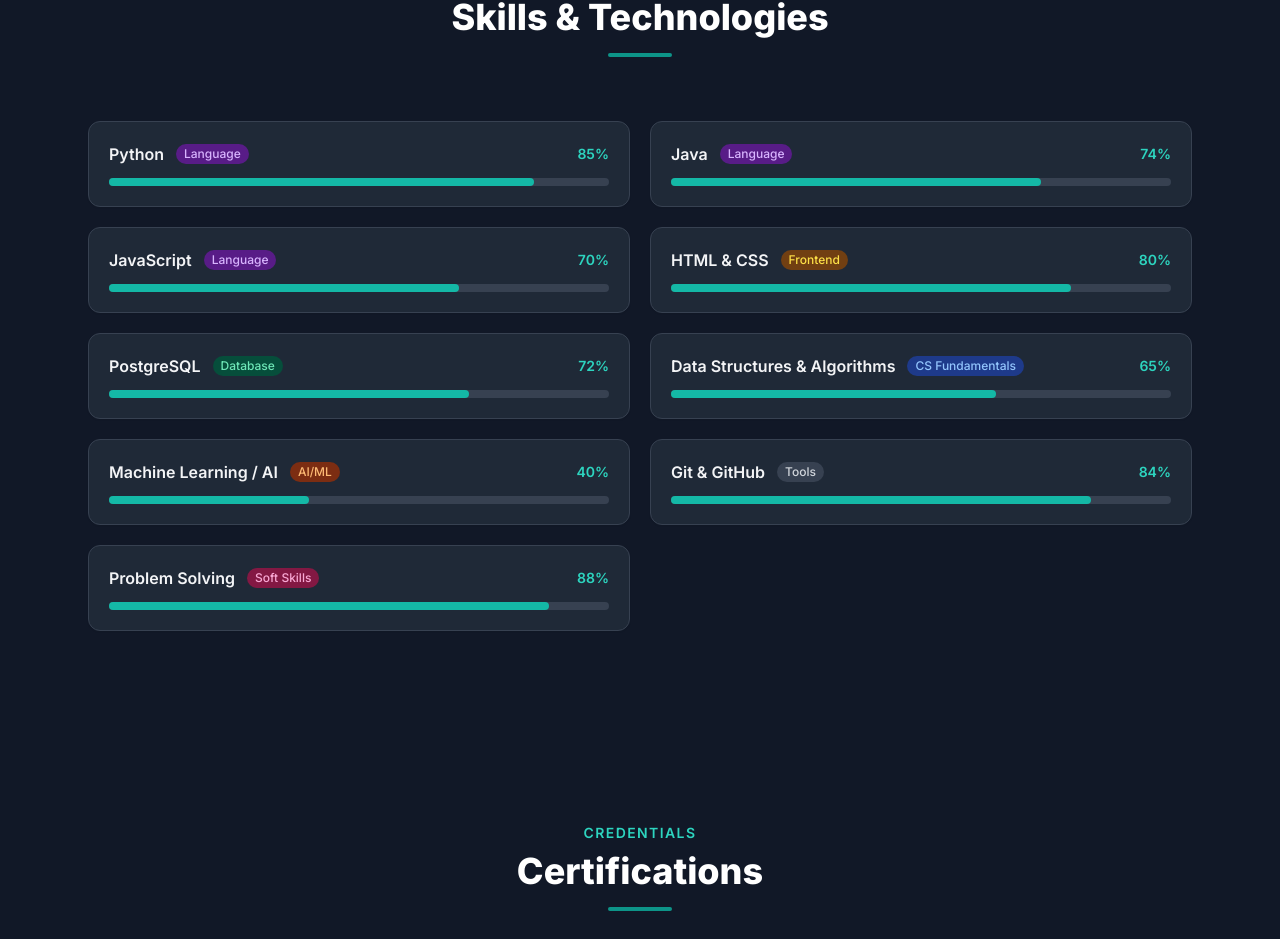
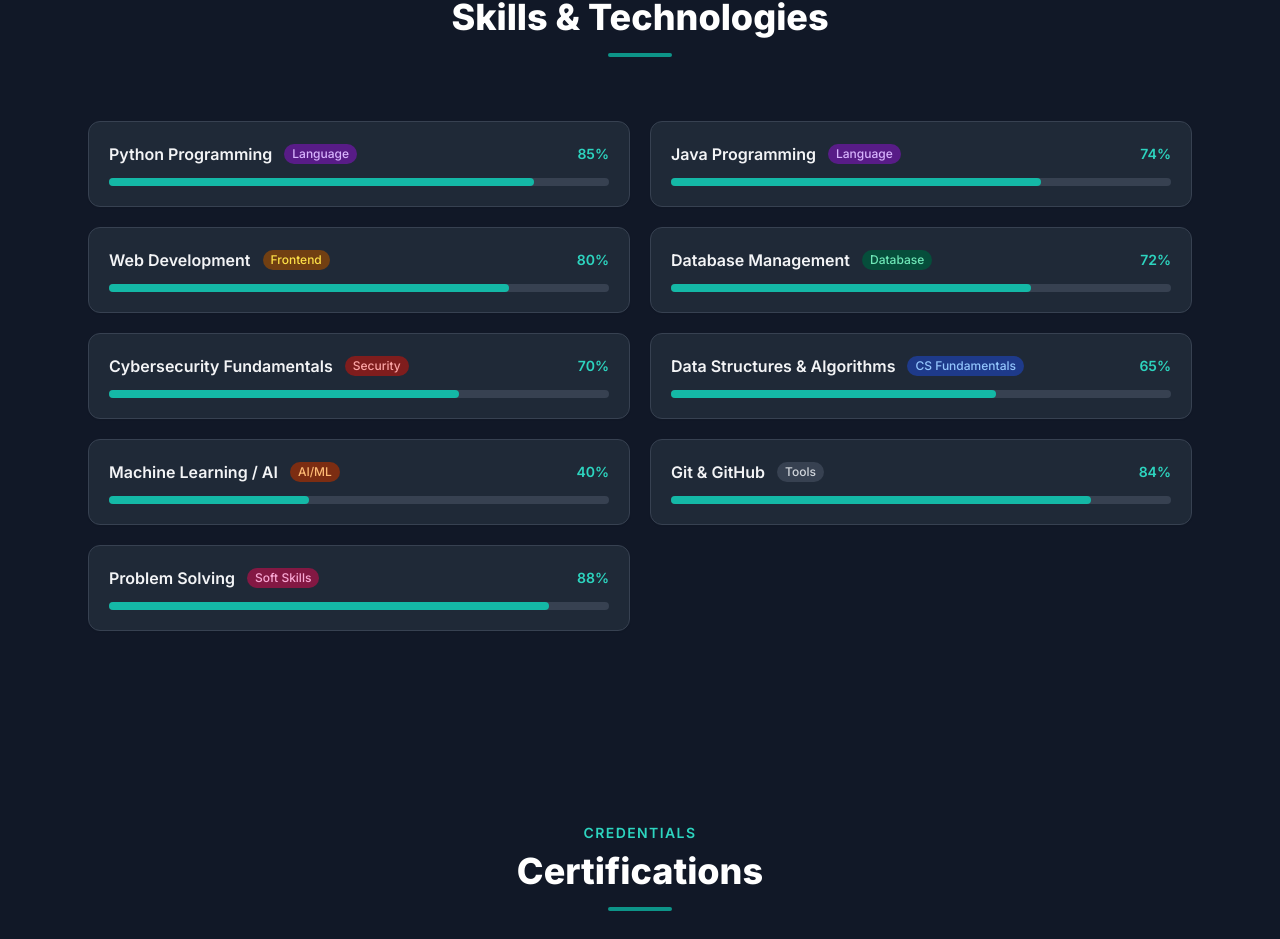
Before and after one commit to Tech2024ish/portfolio, a React (Vite) app in the folder frontend/: page / in a window 1280 px wide. Shown: the part 3486-4425 px from the top of the page. Built offline with nearby package versions, Linux system fonts and the light colour scheme; no server answers.

Commit message:
Replace skills with coursework-aligned names

```diff
--- a/frontend/src/components/Skills.jsx
+++ b/frontend/src/components/Skills.jsx
@@ -3,11 +3,11 @@ import { getSkills } from '../api'
 import { useLanguage } from '../context/LanguageContext'
 
 const fallbackSkills = [
-  { id: 1, name: 'Python', category: 'Language', level: 85 },
-  { id: 2, name: 'Java', category: 'Language', level: 74 },
-  { id: 3, name: 'JavaScript', category: 'Language', level: 70 },
-  { id: 4, name: 'HTML & CSS', category: 'Frontend', level: 80 },
-  { id: 5, name: 'PostgreSQL', category: 'Database', level: 72 },
+  { id: 1, name: 'Python Programming', category: 'Language', level: 85 },
+  { id: 2, name: 'Java Programming', category: 'Language', level: 74 },
+  { id: 3, name: 'Web Development', category: 'Frontend', level: 80 },
+  { id: 4, name: 'Database Management', category: 'Database', level: 72 },
+  { id: 5, name: 'Cybersecurity Fundamentals', category: 'Security', level: 70 },
   { id: 6, name: 'Data Structures & Algorithms', category: 'CS Fundamentals', level: 65 },
   { id: 7, name: 'Machine Learning / AI', category: 'AI/ML', level: 40 },
   { id: 8, name: 'Git & GitHub', category: 'Tools', level: 84 },
@@ -18,10 +18,11 @@ const categoryColors = {
   Language: 'bg-purple-900 text-purple-300',
   Frontend: 'bg-yellow-900 text-yellow-300',
   Database: 'bg-emerald-900 text-emerald-300',
+  Security: 'bg-red-900 text-red-300',
+  'CS Fundamentals': 'bg-blue-900 text-blue-300',
+  'AI/ML': 'bg-orange-900 text-orange-300',
   Tools: 'bg-gray-700 text-gray-300',
   'Soft Skills': 'bg-pink-900 text-pink-300',
-  'CS Fundamentals': 'bg-blue-900 text-blue-300',
-  'AI/ML': 'bg-orange-900 text-orange-300',
 }
 
 export default function Skills() {
```
